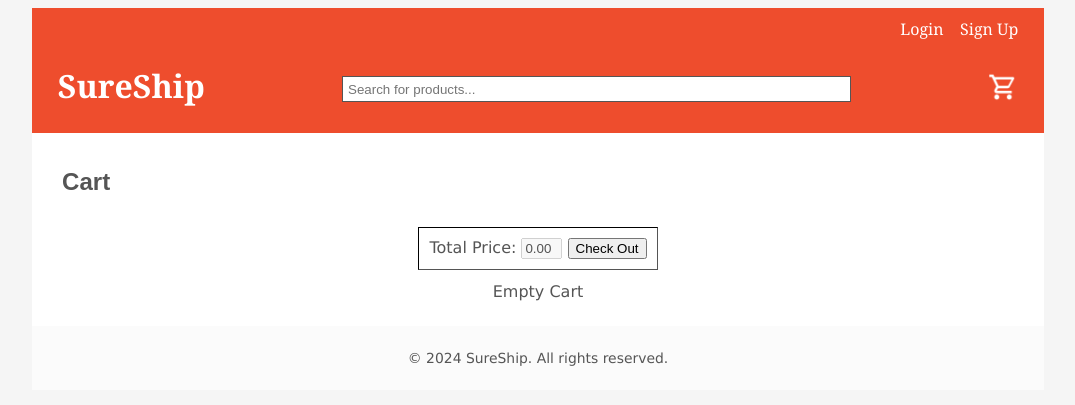
After one commit to albione/SureShip-Web-App, a PHP site: page /cart.php in a window 1280 px wide. The commit adds this page. Shown: the top 405 px of the page, without its empty margins (102-1177 px from the left). Run offline with PHP 8.4, Linux system fonts and the light colour scheme; data comes from the database, SQL or seed files in the repository.

Commit message:
add cart

```diff
--- /dev/null
+++ b/cart.php
@@ -0,0 +1,115 @@
+<?php
+  session_start();
+  if (!isset($_SESSION['cart'])) {
+    $_SESSION['cart'] = [];
+  }
+  if (isset($_GET['empty'])) {
+    unset($_SESSION['cart']);
+    header('location: ' . $_SERVER['PHP_SELF'].'?'.SID);
+    exit();
+  }
+  require_once 'getProdData.php';
+  $prodID = getProdID();
+  $name = getName();
+  $price = getPrice();
+  $imgPath = getImgPath();
+?>
+<!DOCTYPE html>
+<html lang="en">
+  <head>
+    <title>SureShip</title>
+    <meta charset="utf-8" />
+    <link rel="stylesheet" href="style.css" />
+  </head>
+  <body>
+    <div id="wrapper">
+      <header>
+        <nav>
+          <a href="login.html">Login</a>&nbsp;&nbsp;&nbsp;
+          <a href="signUp.html">Sign Up</a>
+        </nav>
+        <div id="titlerow">
+          <a href="index.php" id="title"><h1>SureShip</h1></a>
+          <input type="text" placeholder="Search for products..." size="60%" id="searchbar" />
+          <!-- <img src="assets/magnify-custom.png" width="30" alt="search" /> -->
+          <a href="cart.php"><img src="assets/cart-outline.png" width="30" alt="cart" id="cart"/></a>
+        </div>
+      </header>
+        <div class="content">
+            <h2>Cart</h2>
+            <table border="1">
+              <form method="post" action="submitOrder.php" id="orderForm">
+                <?php
+                for ($i = 0; $i < count($_SESSION['cart']); $i++) {
+                  echo"<tr>";
+                  echo"<td><img src=".$imgPath[$_SESSION['cart'][$i]]." width='150px'/></td>";
+                  echo"<td>".$name[$_SESSION['cart'][$i]]."</td>";
+                  echo"<td>\$".$price[$_SESSION['cart'][$i]]."</td>";
+                  echo"</tr>";
+                }
+                //   <td>
+                //     Regular house blend, decaffeinated coffee, or flavor of the
+                //     day.<br />
+                //     <input
+                //           type="radio"
+                //           id="java"
+                //           name="java"
+                //           value="'.$priceJava.'"
+                //           hidden
+                //           checked
+                //         />
+                //     <b>Endless Cup $'.$priceJava.'</b>
+                //   </td>
+                //   <td>
+                //     <input
+                //       type="text"
+                //       name="qtyJava"
+                //       id="qtyJava"
+                //       placeholder="0"
+                //       autocomplete="off"
+                //       oninput="calJava()"
+                //       size="1"
+                //     />
+                //   </td>
+                //   <td>
+                //     <input
+                //       type="text"
+                //       name="totalJava"
+                //       id="totalJava"
+                //       value="0.00"
+                //       size="2"
+                //       disabled
+                //     />
+                //   </td>
+
+                ?>
+                <tr>
+                  <td colspan="4">
+                    <div id="totalRow">
+                      <label for="total">Total Price:</label>
+                      <input
+                        type="text"
+                        name="total"
+                        id="total"
+                        value="0.00"
+                        size="2"
+                        disabled
+                      />
+                      <input
+                        id="orderSubmit"
+                        type="submit"
+                        value="Check Out"
+                      />
+                    </div>
+                  </td>
+                </tr>
+              </form>
+            </table>
+            <a href="<?php echo $_SERVER['PHP_SELF']; ?>?empty=1">Empty Cart</a>
+        </div>
+        <footer>
+            <p>&copy 2024 SureShip. All rights reserved.</p>
+        </footer>
+    </div>
+  </body>
+</html>
--- a/style.css
+++ b/style.css
@@ -22,16 +22,19 @@ header {
 nav {
   float: right;
 }
-nav a {
+a {
   text-decoration: none;
 }
-nav a:link {
+a:link {
   color: white;
 }
-nav a:hover {
+a:hover {
   color: rgb(255, 255, 255, 0.5);
 }
-nav a:visited {
+#title:hover {
+  color: white;
+}
+a:visited {
   color: white;
 }
 #titlerow {
@@ -91,6 +94,7 @@ footer {
   padding: 2%;
   padding-bottom: 4%;
   margin: 1%;
+  margin-top: 2%;
   display: flex;
   justify-content: space-between;
   align-items: flex-start;
@@ -130,3 +134,16 @@ footer {
   width: 100px;
   height: 30px;
 }
+table {
+  margin: auto;
+  margin-top: 2%;
+  border: none;
+  padding: 1%;
+}
+td {
+  padding: 10px;
+  border-color: #555555;
+}
+#totalRow {
+  float: right;
+}
```
Also changed, not shown: index.php (+11 -2 lines), products.php (+18 -3 lines), README.md.
